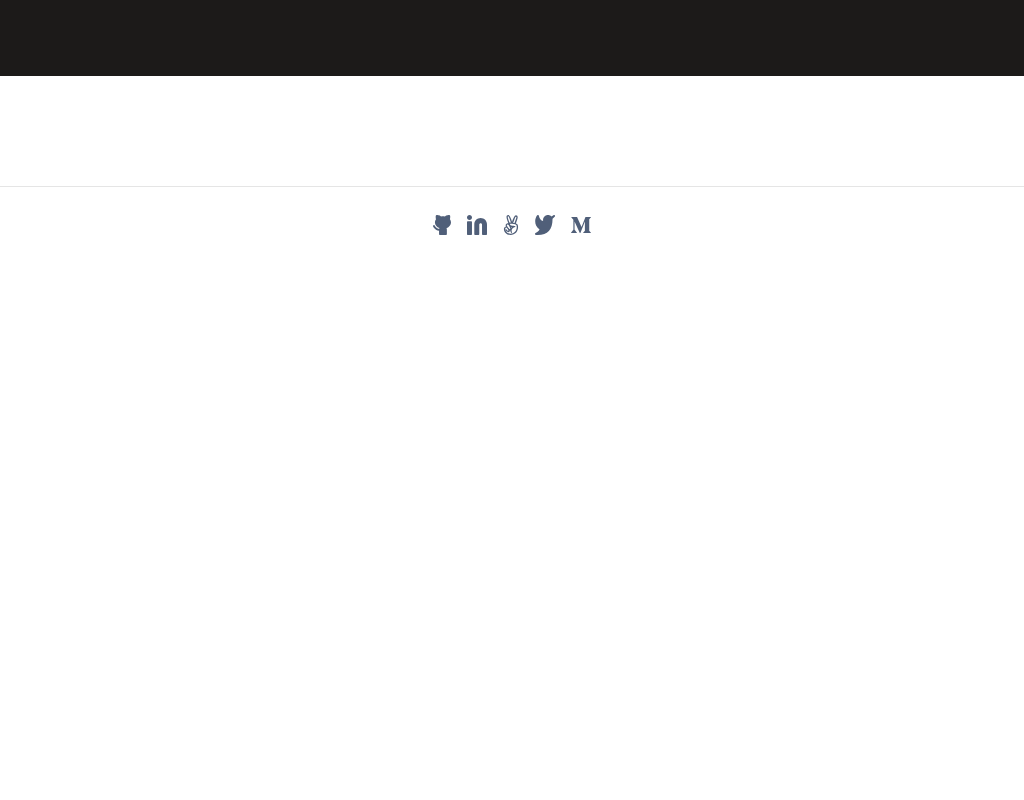
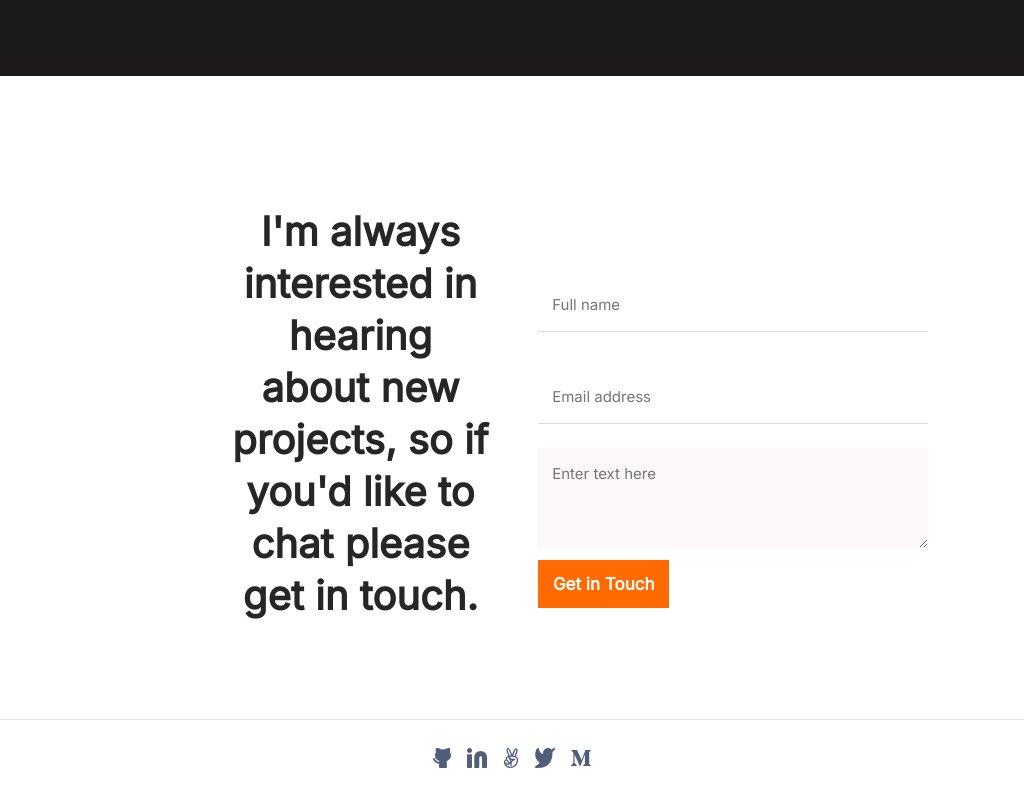
Before and after one commit to ssenkooto1/Microverse_week2, a website: page index.html in a window 1024 px wide. Shown: the part 724-1524 px from the top of the page. Before the commit the page ends 991 px from the top, so only its background shows below. Drawn offline with Linux system fonts and the light colour scheme.

Commit message:
add a desktop version to project between screens 992 and 1100

```diff
--- a/index.html
+++ b/index.html
@@ -77,6 +77,45 @@
     </section>
 
 
+    <section class="contact_section" id="contact">
+        <h2 class="contact_header">
+          I'm always interested in hearing about new projects, so if you'd like to
+          chat please get in touch.
+        </h2>
+        <form
+          class="contact_form"
+          action="https://formspree.io/f/meqnejjb"
+          method="post"
+        >
+            <input
+            class="input1"
+            type="text"
+            placeholder="Full name"
+            maxlength="30"
+            name="Fullname"
+            required
+          />
+          <input
+            class="input2"
+            type="email"
+            placeholder="Email address"
+            name="Email"
+            required
+          />
+          <textarea
+            class="input3"
+            name="Message"
+            maxlength="500"
+            rows="10"
+            cols="15"
+            placeholder="Enter text here"
+            required
+          ></textarea>
+          <button type="submit" class="contact_btn">Get in Touch</button>
+        </form>
+      </section>
+
+
     <footer class="contact">
         <ul class="container socialGroup">
             <li class="social-media">
--- a/styles/mainStyle.css
+++ b/styles/mainStyle.css
@@ -623,7 +623,7 @@ header {
   background-position: 95% center;
 }
 
-@media screen and (min-width: 1000px) {
+@media screen and (min-width: 992px) {
   /* Frame and toolbar styling */
   #presentation {
     justify-content: flex-start;
@@ -662,7 +662,8 @@ header {
   }
 
   #menuButton {
-    display: none;
+    display: block;
+    margin-right: 0px;
   }
 
   #navigation {
@@ -858,34 +859,271 @@ header {
   }
 }
 
-@media screen and (min-width: 672px) and (max-width: 1000px) {
-  #presentation {
-    background-size: 25%;
-    height: auto;
+.contact_section {
+  margin-top: 120px;
+  display: flex;
+  justify-content: center;
+  align-items: center;
+  flex-direction: column;
+}
+
+.contact_header {
+  font-weight: 700;
+  font-family: Inter, sans-serif;
+  font-size: 32px;
+  line-height: 44px;
+  text-align: center;
+  font-style: normal;
+  color: #172b4d;
+  width: 327px;
+}
+
+.contact_form {
+  margin-top: 73px;
+  margin-right: 24px;
+  margin-left: 24px;
+  display: flex;
+  flex-direction: column;
+  justify-content: center;
+  align-items: center;
+}
+
+.input1,
+.input2 {
+  border-bottom: 1px solid #dbd8d7;
+  width: 327px;
+  font-family: inter, sans-serif;
+  font-weight: 400;
+  font-size: 15px;
+  line-height: 24px;
+  padding: 14px;
+}
+
+.input1 {
+  margin-top: 73px;
+}
+
+.input2 {
+  margin-top: 39px;
+}
+
+.input3 {
+  background-color: #fbf8f7;
+  color: #3c3a39;
+  font-family: Inter, sans-serif;
+  font-weight: 400;
+  font-size: 15px;
+  line-height: 24px;
+  width: 327px;
+  height: 114px;
+  margin-top: 24px;
+  padding: 14px;
+}
+
+.contact_btn {
+  background-color: #ff6b00;
+  color: #fff;
+  font-family: inter, sans-serif;
+  font-weight: 700;
+  font-style: normal;
+  font-size: 17px;
+  line-height: 24px;
+  letter-spacing: 3%;
+  text-align: center;
+  padding: 12px;
+  margin-top: 24px;
+  margin-bottom: 124px;
+  width: 131px;
+}
+
+.contact_btn:hover {
+  background-color: #fff5e1;
+  color: #f55800;
+}
+
+.contact_btn:active {
+  background-color: #e05304;
+  color: #f4f1f0;
+}
+
+.header_title {
+  position: absolute;
+  background: #3c3a39;
+  height: 92px;
+  display: flex;
+  align-items: center;
+  justify-self: center;
+  justify-content: space-between;
+}
+
+.port_name {
+  width: 50%;
+  height: 24px;
+  margin-left: 12px;
+  margin-top: 10px;
+  font-family: Roboto, sans-serif;
+  font-style: normal;
+  font-weight: bold;
+  font-size: 18px;
+  line-height: 24px;
+  display: flex;
+  align-items: center;
+  text-align: center;
+  justify-content: flex-start;
+  color: #fff;
+}
+
+.port_nav {
+  display: flex;
+  padding-left: 20px;
+  margin-left: 16.67%;
+  justify-content: flex-end;
+  align-items: flex-end;
+}
+
+  #navigation{
+    display: none;
+  }
+@media screen and (min-width: 992px) and (max-width: 1100px) {
+  #menuButton {
+    display: none;
+  }
+  #navigation{
+    display: block;
   }
 
-  #presentation .content {
-    padding: 25vh 0;
-    width: 60vw;
-  }
-}
-
-@media screen and (min-width: 672px) and (max-width: 1230px) {
-  .featured {
-    grid-column: 1/span 2;
-  }
-}
-
-@media screen and (min-width: 1190px) {
-  .gridContainer {
-    grid-template-columns: repeat(3, 1fr);
+  .header_title {
+    position: absolute;
+    background: #3c3a39;
+    height: 92px;
+    display: flex;
+    align-items: center;
+    justify-self: center;
+    justify-content: space-between;
   }
 
-  .featured {
-    grid-column: 1/span 3;
+  .port_name {
+    width: 50%;
+    height: 24px;
+    margin-left: 12px;
+    margin-top: 10px;
+    font-family: Roboto, sans-serif;
+    font-style: normal;
+    font-weight: bold;
+    font-size: 18px;
+    line-height: 24px;
+    display: flex;
+    align-items: center;
+    text-align: center;
+    justify-content: flex-start;
+    color: #fff;
   }
 
-  #presentation {
-    background-size: auto;
+  .port_nav {
+    display: flex;
+    padding-left: 20px;
+    margin-left: 16.67%;
+    justify-content: flex-end;
+    align-items: flex-end;
   }
+
+  .contact_section {
+    display: flex;
+    align-items: flex-start;
+    flex-direction: row;
+    padding: 130px 0px;
+    margin-left: 135px;
+    margin-top: 130px;
+  }
+
+  .contact_header {
+    font-weight: 700;
+    font-family: Inter, sans-serif;
+    font-size: 40px;
+    line-height: 52px;
+    align-items: center;
+    font-style: normal;
+    width: 455px;
+    height: 256px;
+    color: #262626;
+    display: flex;
+    flex-direction: column;
+    padding: 0px;
+    position: static;
+    margin-top: calc(50%-256px/2 - 37px);
+    margin: 0px 24px;
+  }
+
+  .contact_form {
+    margin-top: calc(50%-256px/2 - 37px);
+    margin-top: 0px 24px;
+    padding: 0px;
+    width: 684px;
+    height: 330px;
+    display: flex;
+    flex-direction: column;
+    align-items: flex-start;
+    position: static;
+    justify-content: stretch;
+  }
+
+  .input1 {
+    width: 50%;
+    margin-top: 0%;
+    margin-bottom: 0%;
+    border-bottom: 1px solid #dbd8d7;
+    font-family: inter, sans-serif;
+    font-weight: 400;
+    font-size: 15px;
+    line-height: 24px;
+    padding: 14px;
+    flex-grow: 0;
+    width: 100%;
+  }
+
+  .input2 {
+    border-bottom: 1px solid #dbd8d7;
+    width: 100%;
+    font-family: inter, sans-serif;
+    font-weight: 400;
+    font-size: 15px;
+    line-height: 24px;
+    padding: 14px;
+    margin-top: 39px;
+  }
+
+  .input3 {
+    background-color: #fbf8f7;
+    color: #3c3a39;
+    font-family: Inter, sans-serif;
+    font-weight: normal;
+    font-style: normal;
+    font-size: 15px;
+    line-height: 24px;
+    width: 100%;
+    height: 100px;
+    margin-top: 24px;
+    padding: 14px;
+  }
+
+  p {
+    font-size: 16px;
+  }
+
+  .contact_btn {
+    background-color: #ff6b00;
+    color: #fff;
+    font-family: inter, sans-serif;
+    font-weight: 700;
+    align-items: center;
+    font-style: normal;
+    font-size: 17px;
+    line-height: 24px;
+    letter-spacing: 3%;
+    text-align: center;
+    padding: 12px;
+    margin-top: 12px;
+    margin-bottom: 0px;
+  }
+
 }
```
